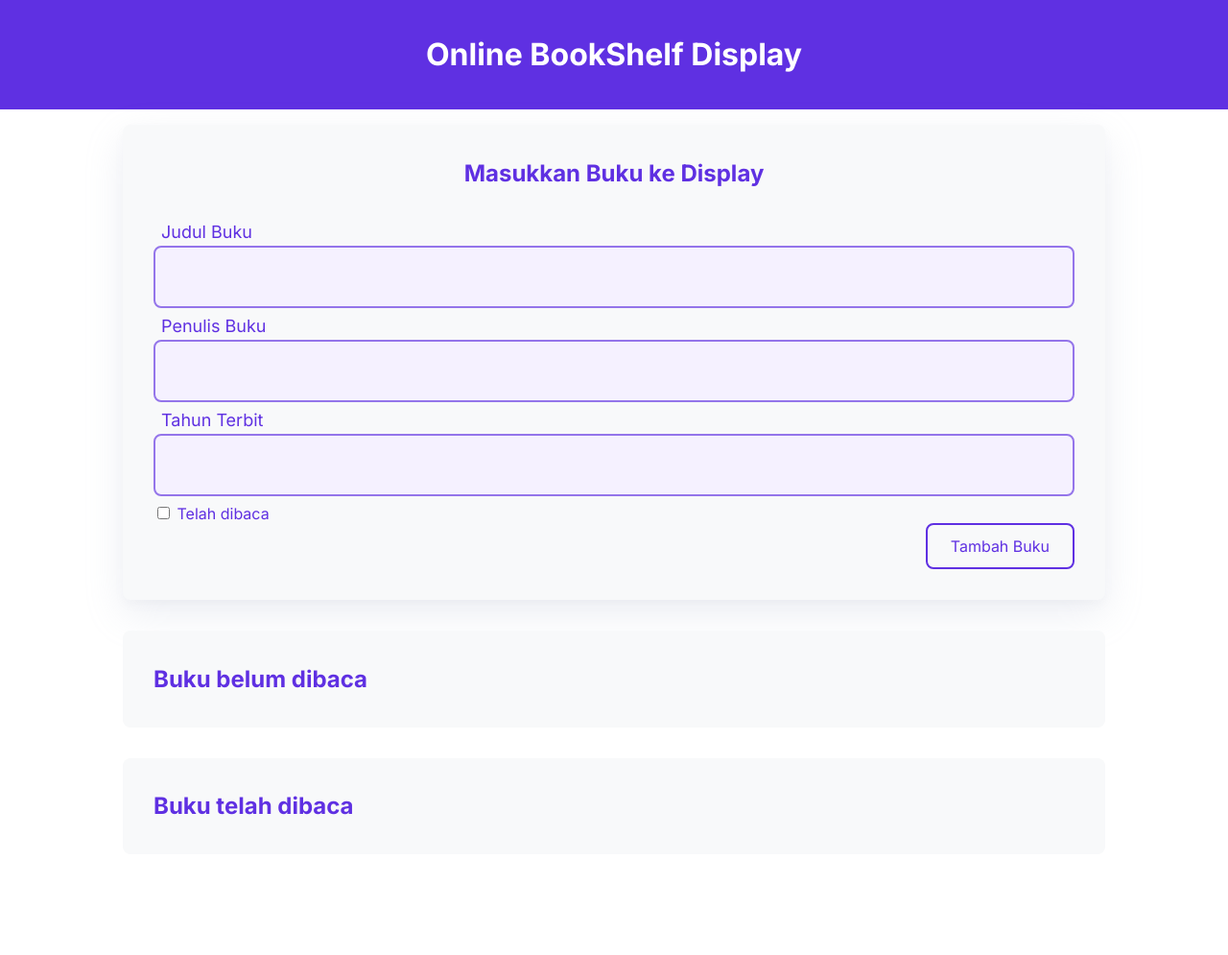
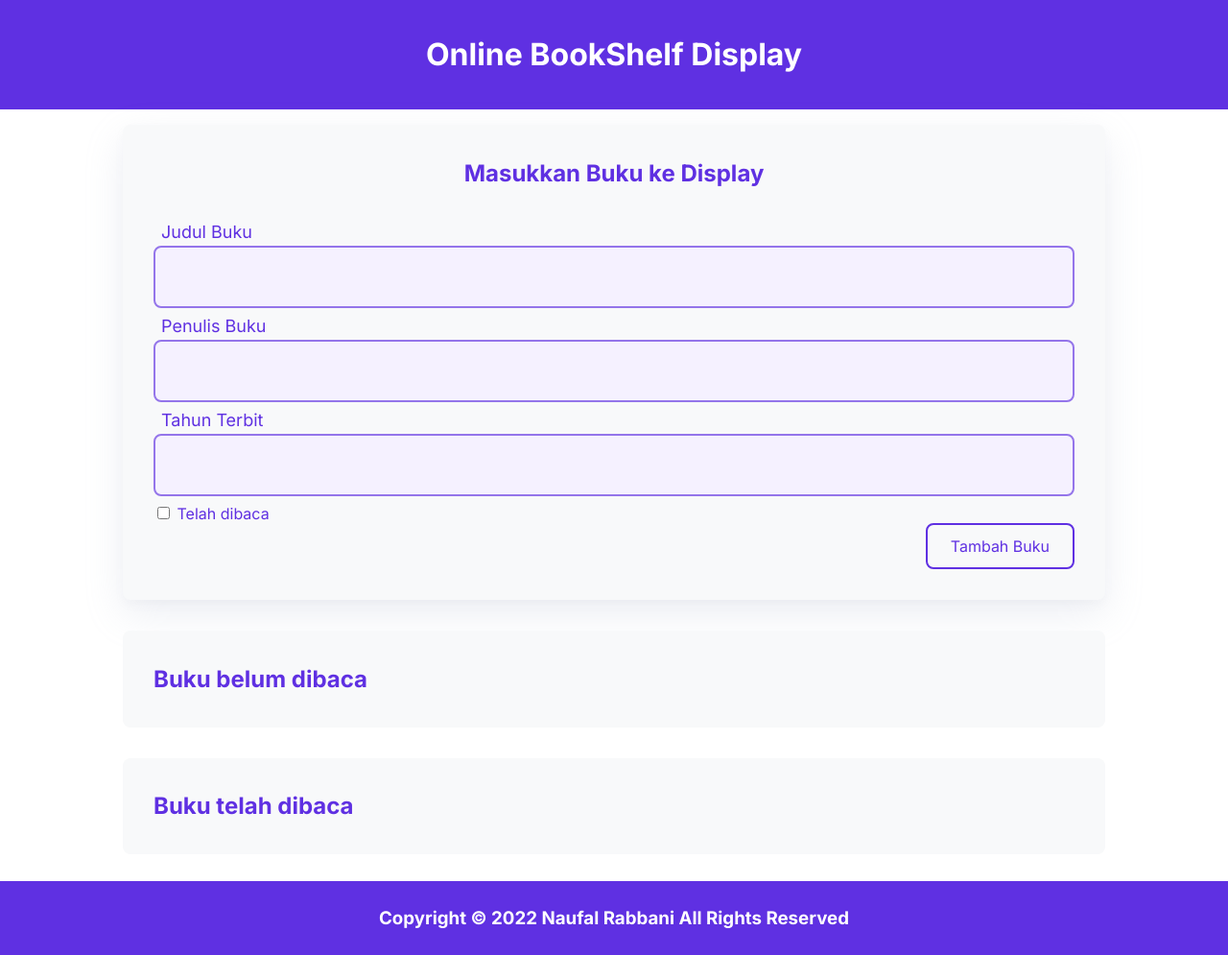
Before and after one commit to Naufal05R/BookShelfApp, a plain HTML site: page index.html in a window 1280 px wide. Shown: the whole page at 96% size. Before the commit the page ends 906 px from the top, so only its background shows below. Drawn offline with nearby package versions, Linux system fonts and the light colour scheme.

Commit message:
BookShelfApp

```diff
--- a/css/style.css
+++ b/css/style.css
@@ -16,6 +16,14 @@ header {
     padding: 16px;
     color: white;
     text-align: center;
+}
+
+footer {
+    background: #5F30E2;
+    padding: 8px;
+    color: white;
+    text-align: center;
+    margin-top: 12px;
 }
 
 .wrapper {
--- a/index.html
+++ b/index.html
@@ -56,8 +56,11 @@
     <div class="list-item" id="completed-books">
     </div>
   </div>
+</div>
 
-</div>
+<footer>
+  <h3>Copyright &copy; 2022 Naufal Rabbani All Rights Reserved</h3>
+</footer>
 
 </body>
 <script src="js/script.js" type="text/javascript"></script>
```
